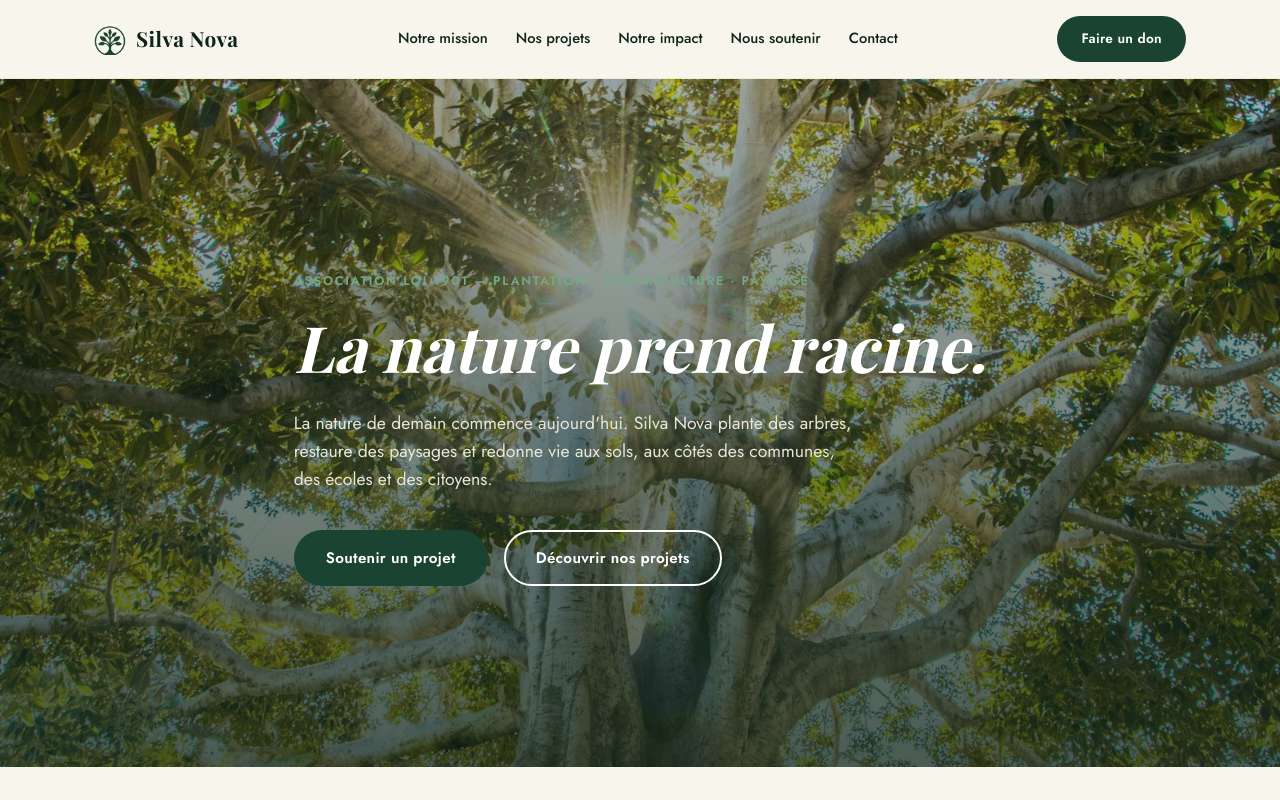
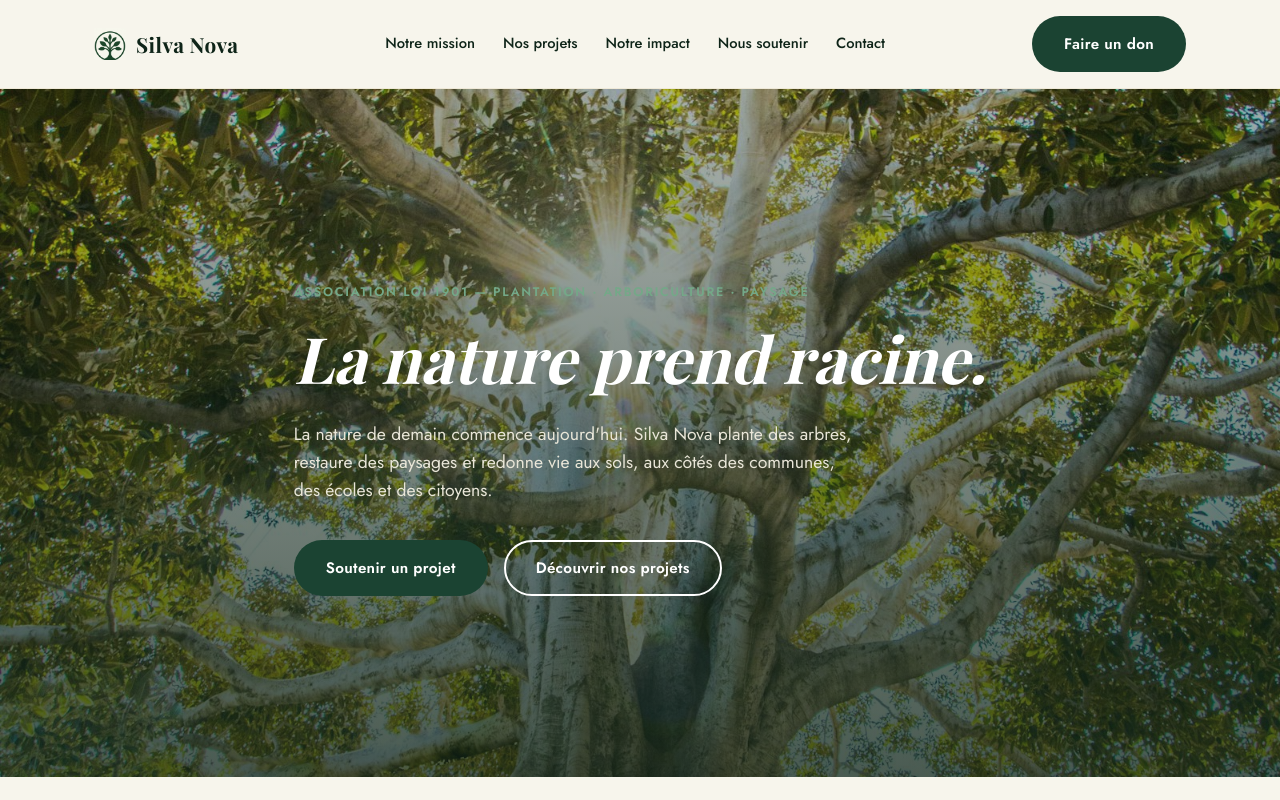
Before and after one commit to elgoualem/silva-nova-site, a plain HTML site: page index.html in a window 1280 px wide. Shown: the top 800 px of the page. Drawn offline with nearby package versions, Linux system fonts and the light colour scheme; a web font is replaced by a local one.

Commit message:
Agrandit le bouton Faire un don dans le header

```diff
--- a/index.html
+++ b/index.html
@@ -26,7 +26,7 @@
       <a href="#soutenir">Nous soutenir</a>
       <a href="#contact">Contact</a>
     </nav>
-    <a href="#soutenir" class="btn btn-primary btn-small">Faire un don</a>
+    <a href="#soutenir" class="btn btn-primary">Faire un don</a>
   </div>
 </header>
 
```
